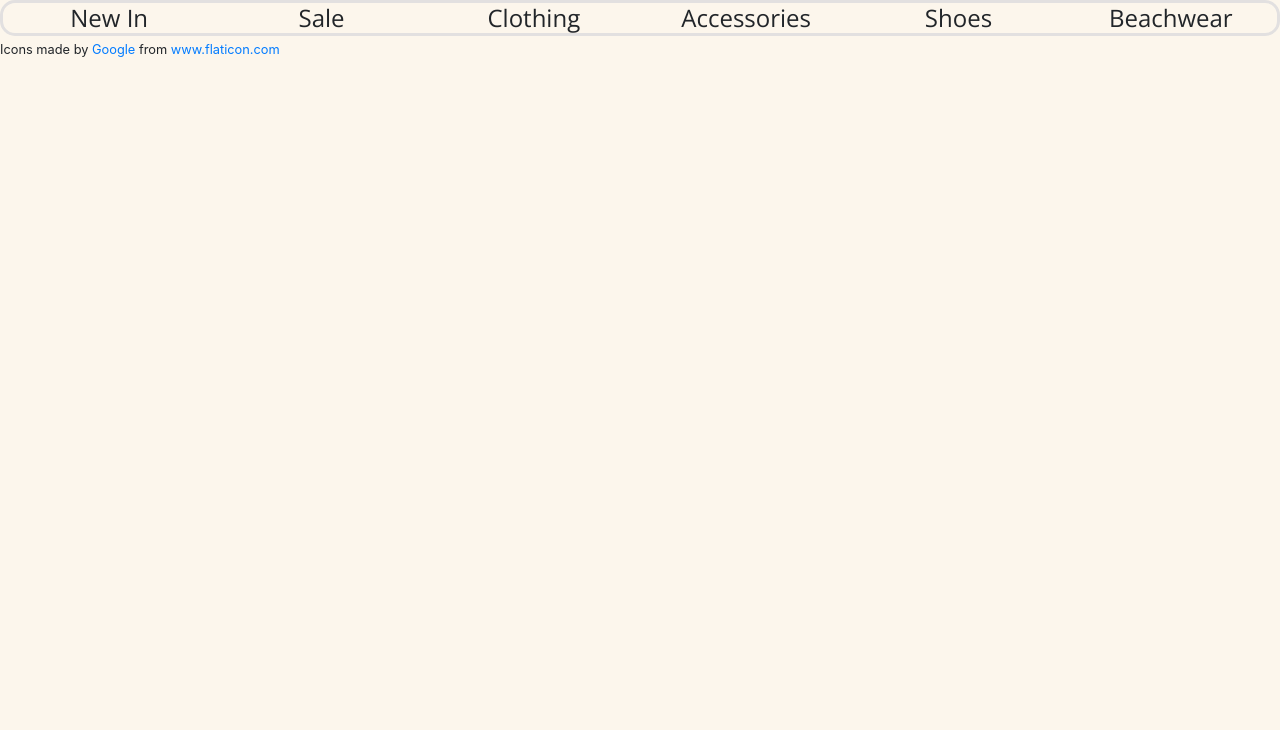
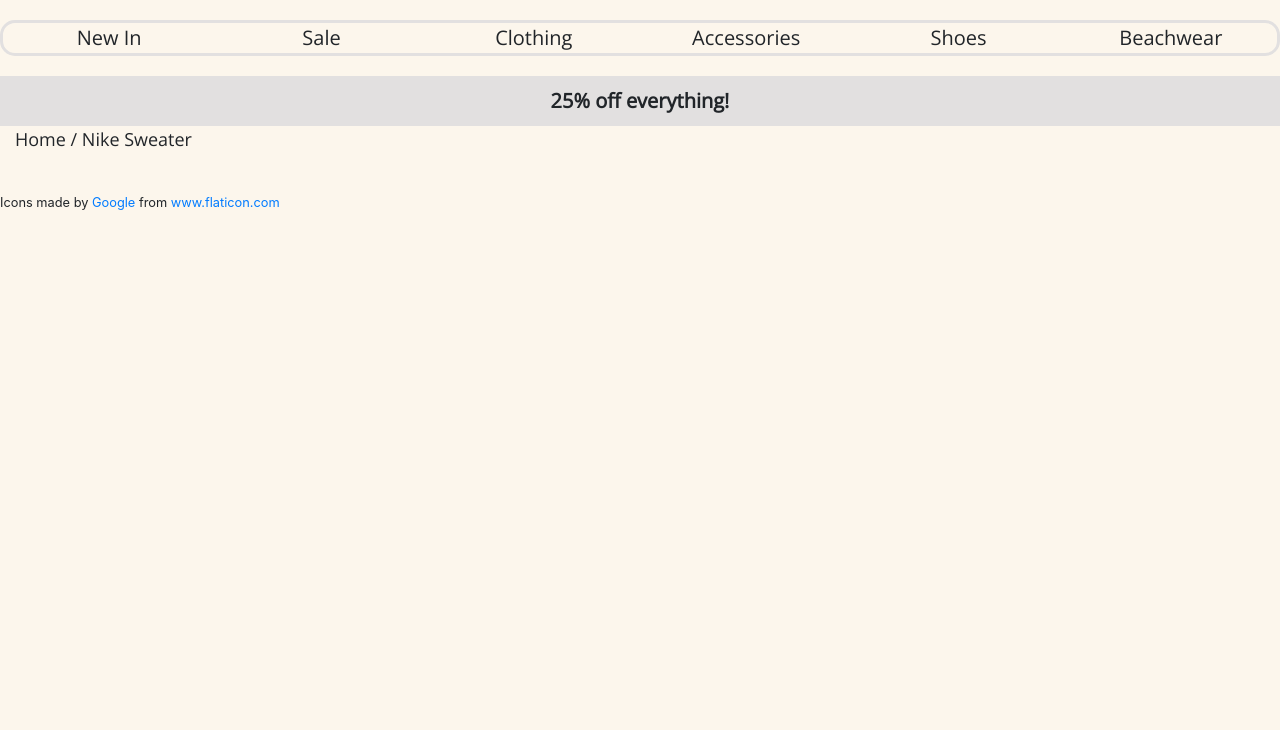
Before and after one commit to Allyia98/shop-assignment, a plain HTML site: page index.html in a window 1280 px wide. Shown: the part 70-800 px from the top of the page. Drawn offline with nearby package versions, Linux system fonts and the light colour scheme.

Commit message:
Implemented discount message and home/item lable

```diff
--- a/index.html
+++ b/index.html
@@ -74,6 +74,24 @@
                 <h4> Beachwear </h4>
             </div>
         </div>
+
+        <div class = "row thirdRow">
+            <div class="col-12">
+                <h4 class="discount"> 25% off everything!</h4>
+            </div>
+        </div>
+
+        <div class="row fourthRow">
+            <div class="col-2">
+                <p> Home / Nike Sweater</p>
+            </div>
+        </div>
+
+        <div class="row fifthRow">
+            <div class="col-4">
+
+            </div>
+        </div>
     </div>
 
     <small>Icons made by <a href="https://www.flaticon.com/authors/google" title="Google">Google</a> from <a
--- a/src/style.css
+++ b/src/style.css
@@ -16,6 +16,7 @@ h4 {
   text-align: center;
   line-height: 30px;
   font-family: "Open Sans", sans-serif;
+  font-size: 20px;
   font-weight: 400;
   margin-bottom: 0;
 }
@@ -24,8 +25,29 @@ li {
   margin: 10px;
 }
 
+p {
+  font-family: "Open Sans", sans-serif;
+  font-size: 18px;
+}
+
 .secondRow {
   border: solid;
   border-radius: 15px;
   border-color: #e2e0e0;
+  margin-top: 20px;
 }
+
+.discount {
+  margin-top: 10px;
+  margin-bottom: 10px;
+  font-weight: bolder;
+}
+
+.fourthRow {
+  margin-bottom: 20px;
+}
+
+.thirdRow {
+  margin-top: 20px;
+  background-color: #e2e0e0;
+}
```
